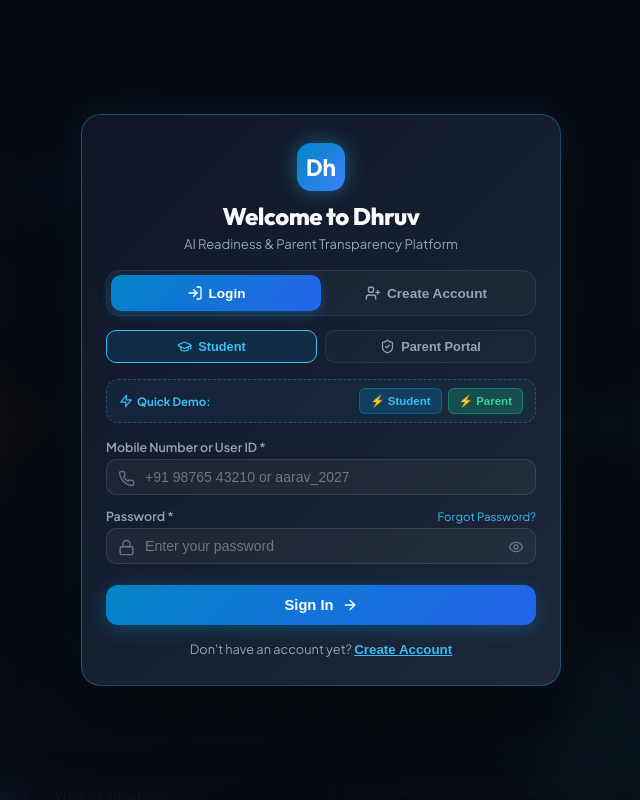
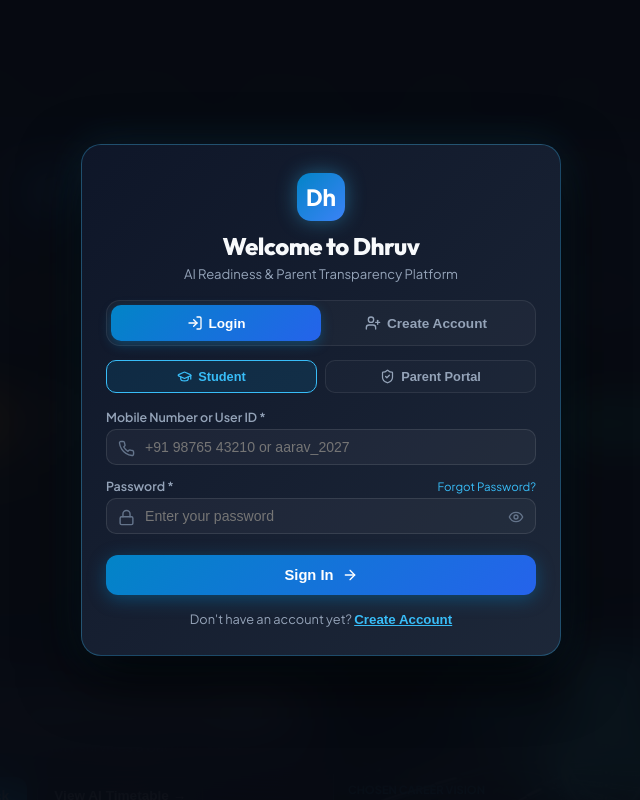
Before and after one commit to Druv-AS/Druv-FE, a React (Vite) app: page / in a window 1280 px wide. Shown: the top 800 px of the page, without its empty margins (319-959 px from the left). Built offline with nearby package versions, Linux system fonts and the light colour scheme.

Commit message:
refactor(auth): remove all default demo credentials and enforce strict backend validation

```diff
--- a/src/components/AuthModal.jsx
+++ b/src/components/AuthModal.jsx
@@ -42,53 +42,38 @@ export default function AuthModal({ onLogin }) {
   const strength = getPasswordStrength(password);
   const passwordsMatch = confirmPassword.length > 0 && password === confirmPassword;
 
-  // Preset demo handlers
-  const handleQuickDemoStudent = () => {
-    setRole('STUDENT');
-    setName('Aarav Sharma');
-    setUserId('aarav_2027');
-    setPhone('+919876543210');
-    setParentPhone('+919876543211');
-    setCourse('NEET 2027 Repeater');
-    setPassword('Dhruv#2027');
-    setConfirmPassword('Dhruv#2027');
-    setErrorMessage('');
-  };
-
-  const handleQuickDemoParent = () => {
-    setRole('PARENT');
-    setName('Rajesh Sharma');
-    setUserId('parent_rajesh');
-    setPhone('+919876543211');
-    setPassword('DhruvParent#2027');
-    setConfirmPassword('DhruvParent#2027');
-    setErrorMessage('');
-  };
-
   const handleSubmit = async (e) => {
     e.preventDefault();
     setErrorMessage('');
 
-    if (authMode === 'register' && password !== confirmPassword) {
-      setErrorMessage('Passwords do not match. Please verify your passwords.');
-      return;
-    }
+    const trimmedPhone = phone.trim();
+    const trimmedPassword = password.trim();
+    const trimmedName = name.trim();
+    const trimmedUserId = userId.trim();
+    const trimmedParentPhone = parentPhone.trim();
 
-    if (!phone && !userId) {
+    if (!trimmedPhone) {
       setErrorMessage('Please enter your Mobile Number or User ID.');
       return;
     }
 
-    if (authMode === 'register' && !name) {
-      setErrorMessage('Please enter your full name.');
+    if (!trimmedPassword) {
+      setErrorMessage('Please enter your password.');
       return;
     }
 
+    if (authMode === 'register') {
+      if (!trimmedName) {
+        setErrorMessage('Please enter your full name.');
+        return;
+      }
+      if (password !== confirmPassword) {
+        setErrorMessage('Passwords do not match. Please verify your passwords.');
+        return;
+      }
+    }
+
     setIsSubmitting(true);
-
-    const effectiveName = name.trim() || (role === 'STUDENT' ? 'Student User' : 'Parent User');
-    const generatedUserId = userId.trim() || effectiveName.toLowerCase().replace(/\s+/g, '_') + '_' + (phone.length > 4 ? phone.slice(-4) : '1234');
-    const targetParentPhone = role === 'STUDENT' ? (parentPhone.trim() || '+919876543211') : phone.trim();
 
     try {
       if (role === 'STUDENT') {
@@ -97,10 +82,10 @@ export default function AuthModal({ onLogin }) {
           headers: { 'Content-Type': 'application/json' },
           body: JSON.stringify({
             mode: authMode,
-            name: effectiveName,
-            userId: generatedUserId,
-            phoneNumber: phone.trim() || '+919876543210',
-            parentPhoneNumber: targetParentPhone,
+            name: trimmedName,
+            userId: trimmedUserId,
+            phoneNumber: trimmedPhone,
+            parentPhoneNumber: trimmedParentPhone,
             examTarget: course,
             password: password
           })
@@ -108,17 +93,13 @@ export default function AuthModal({ onLogin }) {
 
         const data = await res.json().catch(() => ({}));
 
-        if (data && data.error) {
-          const errText = data.error;
+        if (!res.ok || (data && data.error)) {
+          const errText = (data && data.error) ? data.error : 'Authentication failed';
           if (errText.includes('ACCOUNT_NOT_FOUND')) {
-            setErrorMessage('Account not found with this Mobile Number or User ID. Redirecting to Create Account...');
-            setTimeout(() => {
-              setAuthMode('register');
-              setErrorMessage('');
-            }, 1500);
+            setErrorMessage('Account not found with this Mobile Number or User ID. Please check your input or switch to Create Account.');
             return;
           } else if (errText.includes('INVALID_PASSWORD')) {
-            setErrorMessage('Incorrect password. Please check your password and try again.');
+            setErrorMessage('Incorrect password. Please verify your password and try again.');
             return;
           } else {
             setErrorMessage(errText.replace(/^[A-Z_]+:\s*/, ''));
@@ -126,12 +107,17 @@ export default function AuthModal({ onLogin }) {
           }
         }
 
+        if (!data || !data.id) {
+          setErrorMessage('Invalid credentials or account does not exist in system.');
+          return;
+        }
+
         const userData = {
-          id: data.id || 'std_' + Date.now(),
-          name: data.name || effectiveName,
-          userId: data.userId || generatedUserId,
-          phone: data.phoneNumber || phone || '+919876543210',
-          parentPhone: data.parentPhoneNumber || targetParentPhone,
+          id: data.id,
+          name: data.name || trimmedName,
+          userId: data.userId || trimmedUserId,
+          phone: data.phoneNumber || trimmedPhone,
+          parentPhone: data.parentPhoneNumber || trimmedParentPhone,
           course: data.targetCourse || course,
           role: 'STUDENT',
           level: data.level || 12,
@@ -148,26 +134,22 @@ export default function AuthModal({ onLogin }) {
           headers: { 'Content-Type': 'application/json' },
           body: JSON.stringify({
             mode: authMode,
-            name: effectiveName,
-            userId: generatedUserId,
-            phoneNumber: phone.trim() || '+919876543211',
+            name: trimmedName,
+            userId: trimmedUserId,
+            phoneNumber: trimmedPhone,
             password: password
           })
         });
 
         const data = await res.json().catch(() => ({}));
 
-        if (data && data.error) {
-          const errText = data.error;
+        if (!res.ok || (data && data.error)) {
+          const errText = (data && data.error) ? data.error : 'Authentication failed';
           if (errText.includes('ACCOUNT_NOT_FOUND')) {
-            setErrorMessage('Account not found with this Mobile Number or User ID. Redirecting to Create Account...');
-            setTimeout(() => {
-              setAuthMode('register');
-              setErrorMessage('');
-            }, 1500);
+            setErrorMessage('Parent account not found with this Mobile Number or User ID. Please check your input or switch to Create Account.');
             return;
           } else if (errText.includes('INVALID_PASSWORD')) {
-            setErrorMessage('Incorrect password. Please check your password and try again.');
+            setErrorMessage('Incorrect password. Please verify your password and try again.');
             return;
           } else {
             setErrorMessage(errText.replace(/^[A-Z_]+:\s*/, ''));
@@ -175,11 +157,16 @@ export default function AuthModal({ onLogin }) {
           }
         }
 
+        if (!data || !data.id) {
+          setErrorMessage('Invalid credentials or account does not exist in system.');
+          return;
+        }
+
         const userData = {
-          id: data.id || 'prt_' + Date.now(),
-          name: data.name || effectiveName,
-          userId: data.userId || generatedUserId,
-          phone: data.phoneNumber || phone || '+919876543211',
+          id: data.id,
+          name: data.name || trimmedName,
+          userId: data.userId || trimmedUserId,
+          phone: data.phoneNumber || trimmedPhone,
           role: 'PARENT',
           isLoggedIn: true
         };
@@ -188,31 +175,7 @@ export default function AuthModal({ onLogin }) {
         onLogin(userData);
       }
     } catch (err) {
-      if (authMode === 'login') {
-        const savedUserRaw = localStorage.getItem('dhruv_user');
-        if (savedUserRaw) {
-          try {
-            const savedUser = JSON.parse(savedUserRaw);
-            if (savedUser.password && savedUser.password !== password) {
-              setErrorMessage('Incorrect password. Please check your password and try again.');
-              return;
-            }
-          } catch(e) {}
-        }
-      }
-
-      const fallbackData = {
-        name: effectiveName,
-        userId: generatedUserId,
-        phone: phone || '+919876543210',
-        parentPhone: targetParentPhone,
-        course,
-        role,
-        password,
-        isLoggedIn: true
-      };
-      localStorage.setItem('dhruv_user', JSON.stringify(fallbackData));
-      onLogin(fallbackData);
+      setErrorMessage('Unable to connect to authentication server. Please ensure the backend server is running.');
     } finally {
       setIsSubmitting(false);
     }
@@ -382,56 +345,7 @@ export default function AuthModal({ onLogin }) {
           </button>
         </div>
 
-        {/* Quick Demo Preset Bar */}
-        <div style={{
-          display: 'flex',
-          gap: '8px',
-          marginBottom: '16px',
-          padding: '8px 12px',
-          background: 'rgba(56, 189, 248, 0.05)',
-          borderRadius: '12px',
-          border: '1px dashed rgba(56, 189, 248, 0.3)',
-          alignItems: 'center',
-          justifyContent: 'space-between'
-        }}>
-          <span style={{ fontSize: '0.72rem', color: '#38bdf8', fontWeight: 700, display: 'flex', alignItems: 'center', gap: '4px' }}>
-            <Zap size={14} /> Quick Demo:
-          </span>
-          <div style={{ display: 'flex', gap: '6px' }}>
-            <button
-              type="button"
-              onClick={handleQuickDemoStudent}
-              style={{
-                padding: '5px 10px',
-                fontSize: '0.72rem',
-                borderRadius: '6px',
-                background: 'rgba(2, 132, 199, 0.25)',
-                border: '1px solid rgba(2, 132, 199, 0.5)',
-                color: '#38bdf8',
-                cursor: 'pointer',
-                fontWeight: 600
-              }}
-            >
-              ⚡ Student
-            </button>
-            <button
-              type="button"
-              onClick={handleQuickDemoParent}
-              style={{
-                padding: '5px 10px',
-                fontSize: '0.72rem',
-                borderRadius: '6px',
-                background: 'rgba(16, 185, 129, 0.25)',
-                border: '1px solid rgba(16, 185, 129, 0.5)',
-                color: '#34d399',
-                cursor: 'pointer',
-                fontWeight: 600
-              }}
-            >
-              ⚡ Parent
-            </button>
-          </div>
-        </div>
+
 
         {/* Error Notification Banner */}
         {errorMessage && (
--- a/src/components/GamifiedDashboard.jsx
+++ b/src/components/GamifiedDashboard.jsx
@@ -505,13 +505,13 @@ export default function GamifiedDashboard({ user, setActiveTab }) {
 function SendReportCard({ user }) {
   const [sending, setSending] = useState(false);
   const [reportSentInfo, setReportSentInfo] = useState(null);
-  const [parentPhoneInput, setParentPhoneInput] = useState(user?.parentPhone || "+919876543211");
+  const [parentPhoneInput, setParentPhoneInput] = useState(user?.parentPhone || "");
   const [isEditingPhone, setIsEditingPhone] = useState(false);
 
   const handleSendReport = async () => {
     setSending(true);
     try {
-      const studentId = user?.userId || user?.phone || "+919876543210";
+      const studentId = user?.userId || user?.phone || "";
       const res = await fetch(`/api/v1/student/send-report?studentPhoneOrId=${encodeURIComponent(studentId)}`, {
         method: 'POST'
       });
```
